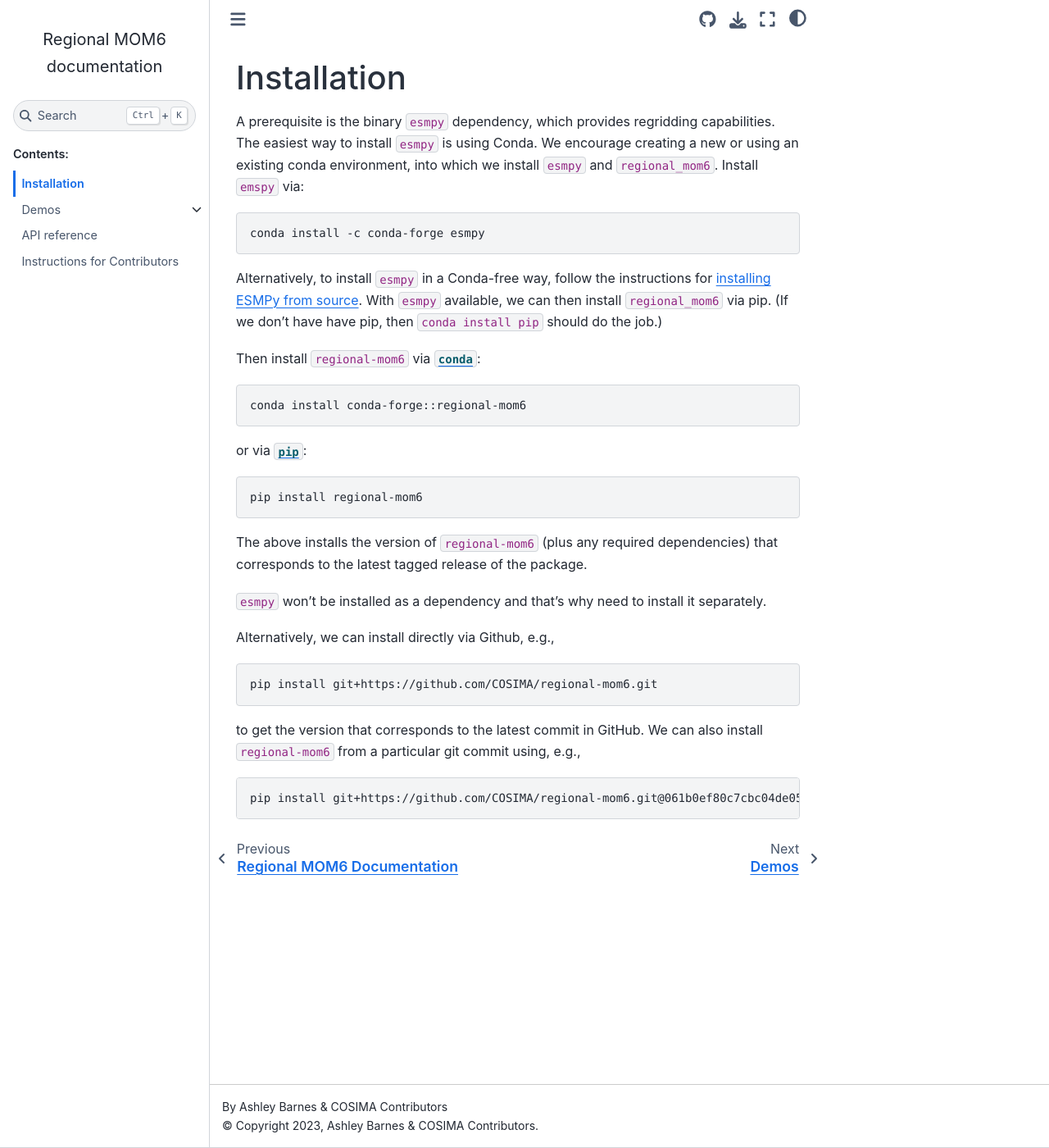
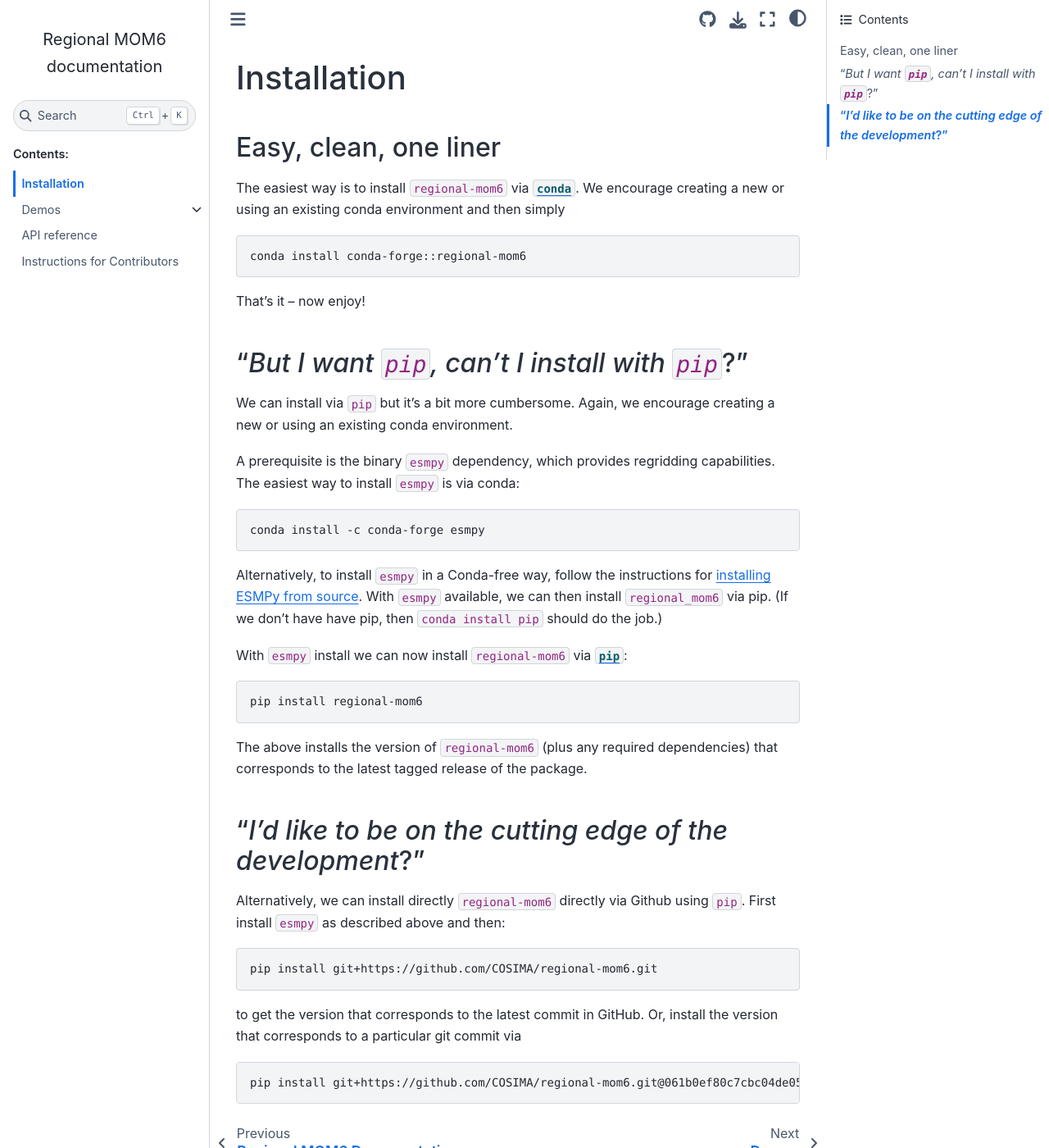
Before and after one commit to COSIMA/regional-mom6, a Sphinx documentation site: the page built from docs/installation.md, in a window 1280 px wide and 1400 px high. Shown: the whole window at 82% size. Built offline with Sphinx 7.4.7 and the Sphinx Book theme 1.1.4, drawn with Linux system fonts in a browser that asks for light colours; pages that are not in the unit, such as notebooks, are missing from menus.

Commit message:
update installation instructions; conda is simple!

````diff
--- a/docs/installation.md
+++ b/docs/installation.md
@@ -1,9 +1,24 @@
 Installation
 ============
 
-A prerequisite is the binary `esmpy` dependency, which provides regridding capabilities. The easiest way to install `esmpy` is using Conda.
-We encourage creating a new or using an existing conda environment, into which we install `esmpy` and `regional_mom6`.
-Install `emspy` via:
+#### Easy, clean, one liner
+
+The easiest way is to install `regional-mom6` via [`conda`](https://anaconda.org/conda-forge/regional-mom6).
+We encourage creating a new or using an existing conda environment and then simply
+
+```bash
+conda install conda-forge::regional-mom6
+```
+
+That's it -- now enjoy!
+
+#### "*But I want `pip`, can't I install with `pip`*?"
+
+We can install via `pip` but it's a bit more cumbersome.
+Again, we encourage creating a new or using an existing conda environment.
+
+A prerequisite is the binary `esmpy` dependency, which provides regridding capabilities.
+The easiest way to install `esmpy` is via conda:
 
 ```bash
 conda install -c conda-forge esmpy
@@ -14,13 +29,7 @@ source](https://earthsystemmodeling.org/esmpy_doc/release/latest/html/install.ht
 With `esmpy` available, we can then install `regional_mom6` via pip. (If we don't have have pip, then
 `conda install pip` should do the job.)
 
-Then install `regional-mom6` via [`conda`](https://anaconda.org/conda-forge/regional-mom6):
-
-```bash
-conda install conda-forge::regional-mom6
-```
-
-or via [`pip`](https://badge.fury.io/py/regional-mom6):
+With `esmpy` install we can now install `regional-mom6` via [`pip`](https://badge.fury.io/py/regional-mom6):
 
 ```bash
 pip install regional-mom6
@@ -28,16 +37,17 @@ pip install regional-mom6
 
 The above installs the version of `regional-mom6` (plus any required dependencies) that corresponds to the latest tagged release of the package.
 
-`esmpy` won't be installed as a dependency and that's why need to install it separately.
+#### "*I'd like to be on the cutting edge of the development*?"
 
-Alternatively, we can install directly via Github, e.g.,
+Alternatively, we can install directly `regional-mom6` directly via Github using `pip`.
+First install `esmpy` as described above and then:
 
 ```bash
 pip install git+https://github.com/COSIMA/regional-mom6.git
 ```
 
 to get the version that corresponds to the latest commit in GitHub.
-We can also install `regional-mom6` from a particular git commit using, e.g.,
+Or, install the version that corresponds to a particular git commit via
 
 ```bash
 pip install git+https://github.com/COSIMA/regional-mom6.git@061b0ef80c7cbc04de0566df329c4ea472002f7e
````
Also changed, not shown: README.md (+23 -13 lines).
